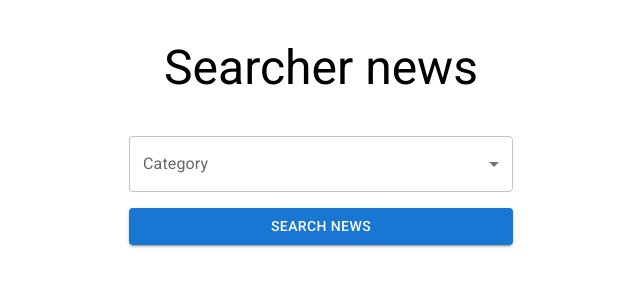
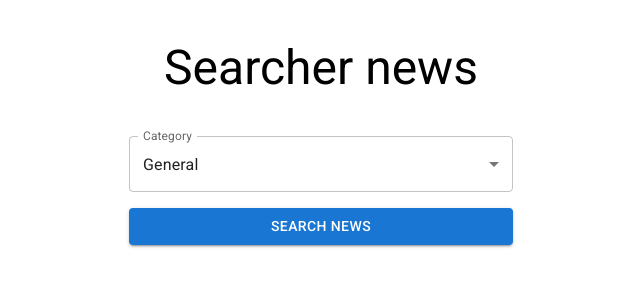
Before and after one commit to oscarsangpa/material-ui-project, a React (Vite) app: page / in a window 1280 px wide. Shown: the top 300 px of the page, without its empty margins (319-959 px from the left). Built offline with nearby package versions, Linux system fonts and the light colour scheme.

Commit message:
feat: detecting selected category

```diff
--- a/src/components/Form.jsx
+++ b/src/components/Form.jsx
@@ -1,14 +1,19 @@
 import {FormControl, Select, InputLabel, MenuItem, Box, Button} from "@mui/material"
 import { CATEGORIES } from "../assets/categories"
+import useNews from "../hooks/useNews"
 
 const Form = () => {
+    const { category, handleChangeCategory } = useNews()
+
   return (
     <form>
         <FormControl fullWidth>
             <InputLabel>Category</InputLabel>
             <Select
                 label="Category"
-                >
+                onChange={handleChangeCategory}
+                value={category}
+            >
                     {CATEGORIES.map(category => (
                         <MenuItem
                             key={category.value}
```
